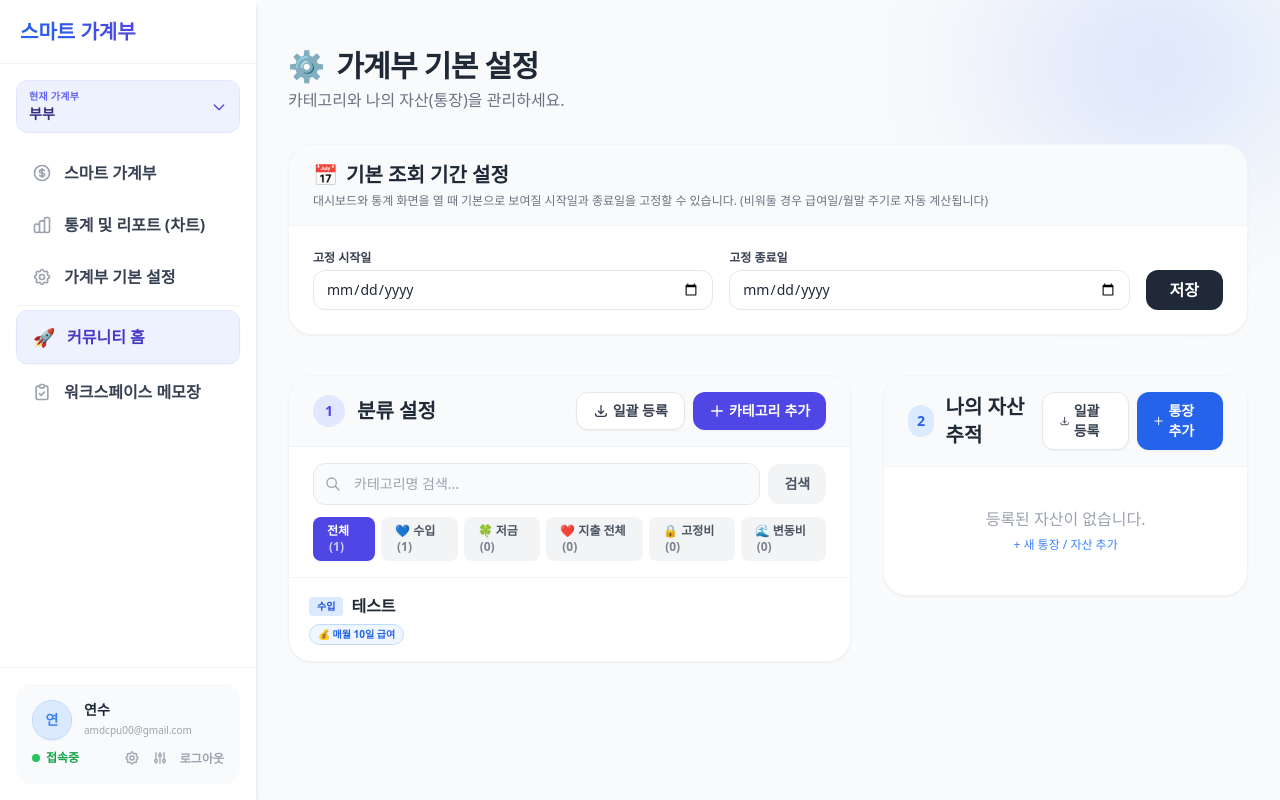
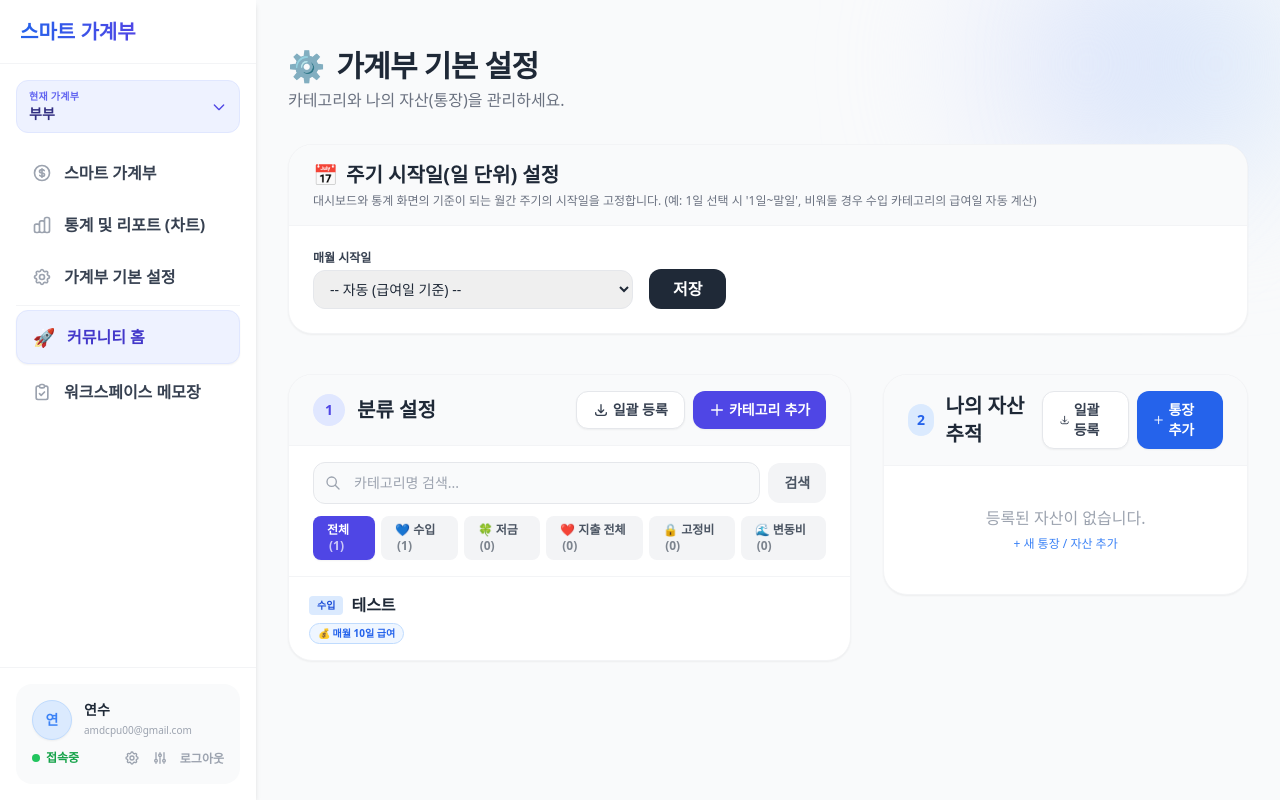
Before and after one commit to audaciousman/YS_Accounts, a Django app: page /ledgers/settings/ in a window 1280 px wide; the page is wider, and only the part inside the window is pictured. Run offline with Django 5.2, Linux system fonts and the light colour scheme; a user stored in the database is signed in; data comes from the database, SQL or seed files in the repository; data that the repository does not hold is empty; some libraries are stand-ins or nearby versions.

Commit message:
Refactor default date settings to use budget_start_day cycle

```diff
--- a/ledgers/models.py
+++ b/ledgers/models.py
@@ -17,8 +17,12 @@ class Household(models.Model):
     admin_user = models.ForeignKey(settings.AUTH_USER_MODEL, on_delete=models.CASCADE, related_name='managed_households')
     members = models.ManyToManyField(settings.AUTH_USER_MODEL, related_name='households', blank=True)
 
-    default_date_from = models.DateField(null=True, blank=True, verbose_name="기본 조회 시작일")
-    default_date_to = models.DateField(null=True, blank=True, verbose_name="기본 조회 종료일")
+    budget_start_day = models.IntegerField(
+        null=True, blank=True,
+        validators=[MinValueValidator(1), MaxValueValidator(31)],
+        verbose_name="가계부 주기 시작일",
+        help_text="매월 이 날짜를 가계부 주기의 시작일로 설정합니다. (예: 1이면 1일~말일, 25이면 25일~24일)"
+    )
 
     created_at = models.DateTimeField(auto_now_add=True)
 
--- a/ledgers/templates/ledgers/settings.html
+++ b/ledgers/templates/ledgers/settings.html
@@ -17,26 +17,25 @@
     <!-- 설정 영역 그리드 -->
     <div class="grid grid-cols-1 lg:grid-cols-5 gap-4 md:gap-8">
 
-        <!-- ===== 상단: 가계부 기본 조회 기간 고정 설정 ===== -->
+        <!-- ===== 상단: 가계부 기본 주기 시작일 설정 ===== -->
         <div class="lg:col-span-5 bg-white rounded-3xl shadow-sm border border-gray-100 overflow-hidden flex flex-col mb-2">
             <div class="bg-gray-50 px-4 md:px-6 py-3 md:py-4 border-b border-gray-100">
                 <h3 class="text-base md:text-xl font-bold text-gray-800 flex items-center">
-                    <span class="mr-2">📅</span> 기본 조회 기간 설정
+                    <span class="mr-2">📅</span> 주기 시작일(일 단위) 설정
                 </h3>
-                <p class="text-[11px] md:text-xs text-gray-500 mt-1">대시보드와 통계 화면을 열 때 기본으로 보여질 시작일과 종료일을 고정할 수 있습니다. (비워둘 경우 급여일/월말 주기로 자동 계산됩니다)</p>
+                <p class="text-[11px] md:text-xs text-gray-500 mt-1">대시보드와 통계 화면의 기준이 되는 월간 주기의 시작일을 고정합니다. (예: 1일 선택 시 '1일~말일', 비워둘 경우 수입 카테고리의 급여일 자동 계산)</p>
             </div>
             <div class="p-4 md:p-6">
                 <form method="post" action="{% url 'ledgers:household_settings_update' %}" class="flex flex-col sm:flex-row items-end gap-3 sm:gap-4">
                     {% csrf_token %}
-                    <div class="flex-1 w-full">
-                        <label class="block text-xs font-bold text-gray-700 mb-1">고정 시작일</label>
-                        <input type="date" name="default_date_from" value="{{ active_household.default_date_from|date:'Y-m-d' }}"
-                            class="w-full px-3 py-2 rounded-xl border border-gray-200 focus:ring-2 focus:ring-indigo-500 outline-none text-sm">
-                    </div>
-                    <div class="flex-1 w-full">
-                        <label class="block text-xs font-bold text-gray-700 mb-1">고정 종료일</label>
-                        <input type="date" name="default_date_to" value="{{ active_household.default_date_to|date:'Y-m-d' }}"
-                            class="w-full px-3 py-2 rounded-xl border border-gray-200 focus:ring-2 focus:ring-indigo-500 outline-none text-sm">
+                    <div class="flex-1 w-full sm:max-w-xs">
+                        <label class="block text-xs font-bold text-gray-700 mb-1">매월 시작일</label>
+                        <select name="budget_start_day" class="w-full px-3 py-2 rounded-xl border border-gray-200 focus:ring-2 focus:ring-indigo-500 outline-none text-sm">
+                            <option value="">-- 자동 (급여일 기준) --</option>
+                            {% for i in "1234567890123456789012345678901"|make_list %}
+                            <option value="{{ forloop.counter }}" {% if active_household.budget_start_day == forloop.counter %}selected{% endif %}>{{ forloop.counter }}일</option>
+                            {% endfor %}
+                        </select>
                     </div>
                     <div class="w-full sm:w-auto">
                         <button type="submit" class="w-full sm:w-auto bg-gray-800 hover:bg-gray-900 text-white font-bold py-2 px-6 rounded-xl transition">저장</button>
--- a/ledgers/views.py
+++ b/ledgers/views.py
@@ -101,33 +101,33 @@ def get_household_date_range(request_get, household):
         except ValueError:
             pass
 
-    if household and household.default_date_from and household.default_date_to:
-        return household.default_date_from, household.default_date_to
+    today = timezone.localdate()
+    cycle_start_day = None
 
-    today = timezone.localdate()
-    salary_day = None
-    if household:
+    if household and household.budget_start_day:
+        cycle_start_day = household.budget_start_day
+    elif household:
         salary_cat = Category.objects.filter(
             household=household, type='income', payment_day__isnull=False
         ).first()
         if salary_cat:
-            salary_day = salary_cat.payment_day
+            cycle_start_day = salary_cat.payment_day
 
-    if salary_day:
-        if today.day < salary_day:
-            date_from = _get_prev_month_day(today.year, today.month, salary_day)
+    if cycle_start_day:
+        if today.day < cycle_start_day:
+            date_from = _get_prev_month_day(today.year, today.month, cycle_start_day)
         else:
             max_day = calendar.monthrange(today.year, today.month)[1]
-            date_from = today.replace(day=min(salary_day, max_day))
+            date_from = today.replace(day=min(cycle_start_day, max_day))
 
-        # 다음 급여일 전날까지 (전체 한 주기)
+        # 다음 주기 시작일 전날까지 (전체 한 주기)
         next_year, next_month = date_from.year, date_from.month + 1
         if next_month > 12:
             next_month = 1
             next_year += 1
         next_max_day = calendar.monthrange(next_year, next_month)[1]
-        next_salary_date = datetime.date(next_year, next_month, min(salary_day, next_max_day))
-        date_to = next_salary_date - datetime.timedelta(days=1)
+        next_cycle_start_date = datetime.date(next_year, next_month, min(cycle_start_day, next_max_day))
+        date_to = next_cycle_start_date - datetime.timedelta(days=1)
     else:
         date_from = today.replace(day=1)
         max_day = calendar.monthrange(today.year, today.month)[1]
@@ -492,7 +492,7 @@ class TransactionUpdateView(LoginRequiredMixin, UpdateView):
 
 class HouseholdSettingsUpdateView(LoginRequiredMixin, UpdateView):
     model = Household
-    fields = ['default_date_from', 'default_date_to']
+    fields = ['budget_start_day']
 
     def get_success_url(self):
         return reverse_lazy('ledgers:settings')
@@ -501,12 +501,7 @@ class HouseholdSettingsUpdateView(LoginRequiredMixin, UpdateView):
         return get_active_household(self.request)
 
     def form_valid(self, form):
-        # 시작일이나 종료일 중 하나만 입력된 경우 처리 (둘 다 입력되거나 둘 다 비워져야 함)
-        if bool(form.cleaned_data['default_date_from']) != bool(form.cleaned_data['default_date_to']):
-            messages.error(self.request, "기본 조회 시작일과 종료일은 둘 다 지정하거나 둘 다 비워두어야 합니다.")
-            return self.form_invalid(form)
-
-        messages.success(self.request, "가계부 기본 조회 기간이 저장되었습니다.")
+        messages.success(self.request, "가계부 주기 시작일 설정이 저장되었습니다.")
         return super().form_valid(form)
 
 class LedgerSettingsView(LoginRequiredMixin, ListView):
```
Also changed, not shown: ledgers/migrations/0018_remove_historicalhousehold_default_date_from_and_more.py (added).
